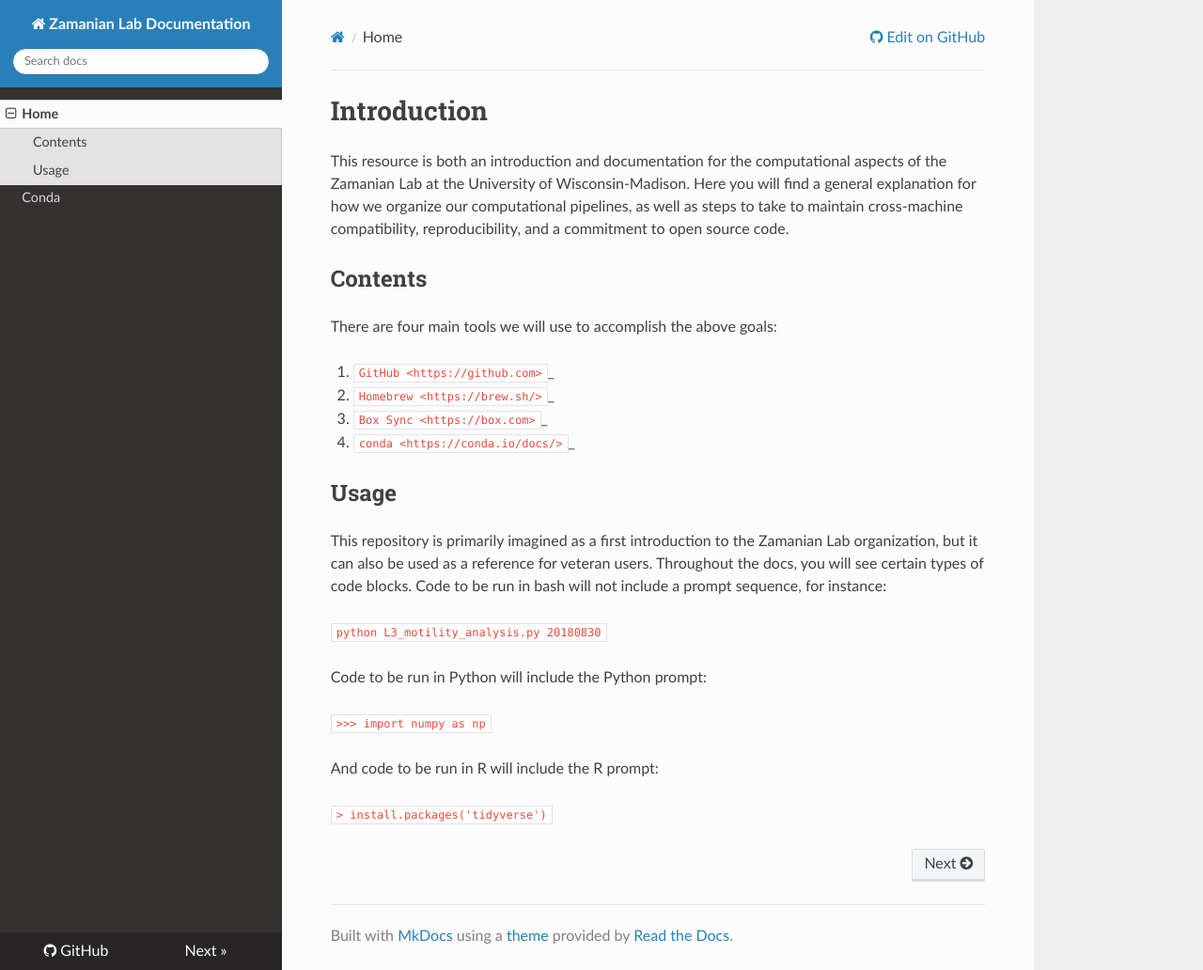
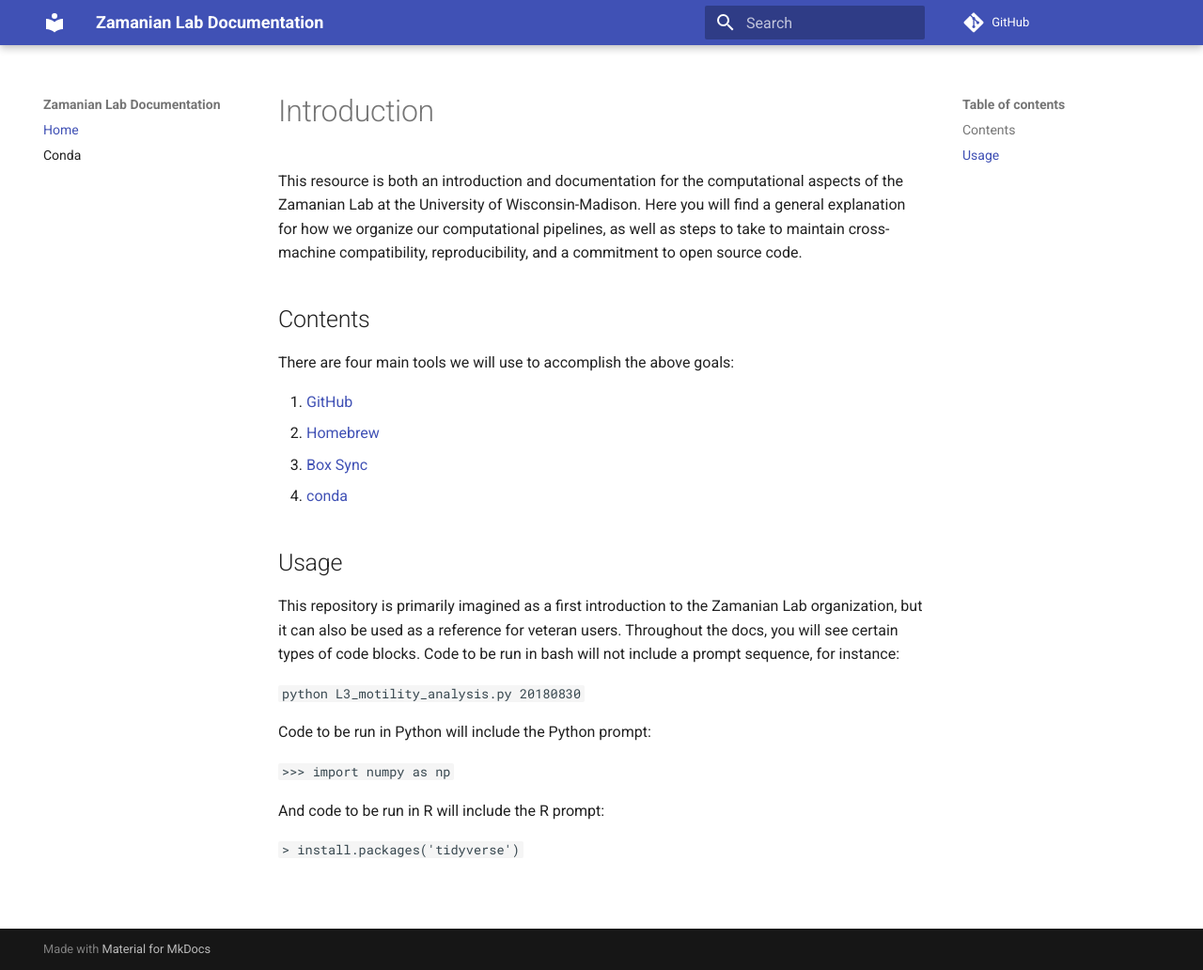
Before and after one commit to zamanianlab/ZamanianLabDocs, an MkDocs documentation site: the page built from docs/index.md, in a window 1280 px wide and 1032 px high. Shown: the whole window at 94% size. Built offline with MkDocs 1.6.1 and Material for MkDocs 9.7.7, drawn with Linux system fonts in a browser that asks for light colours; nearby versions of some CDN libraries; comment, search, counter and statistics services are not loaded.

Commit message:
Change to Material (https://github.com/squidfunk/mkdocs-material) theme

```diff
--- a/docs/index.md
+++ b/docs/index.md
@@ -6,10 +6,10 @@ This resource is both an introduction and documentation for the computational as
 
 There are four main tools we will use to accomplish the above goals:
 
-1. `GitHub <https://github.com>`_
-2. `Homebrew <https://brew.sh/>`_
-3. `Box Sync <https://box.com>`_
-4. `conda <https://conda.io/docs/>`_
+1. [GitHub](https://github.com)
+2. [Homebrew](https://brew.sh/)
+3. [Box Sync](https://box.com)
+4. [conda](https://conda.io/docs/)
 
 ## Usage
 
--- a/mkdocs.yml
+++ b/mkdocs.yml
@@ -1,5 +1,5 @@
 site_name: Zamanian Lab Documentation
-theme: readthedocs
+theme: 'material'
 repo_url: https://github.com/zamanianlab/ZamanianLabDocs
 
 
```
